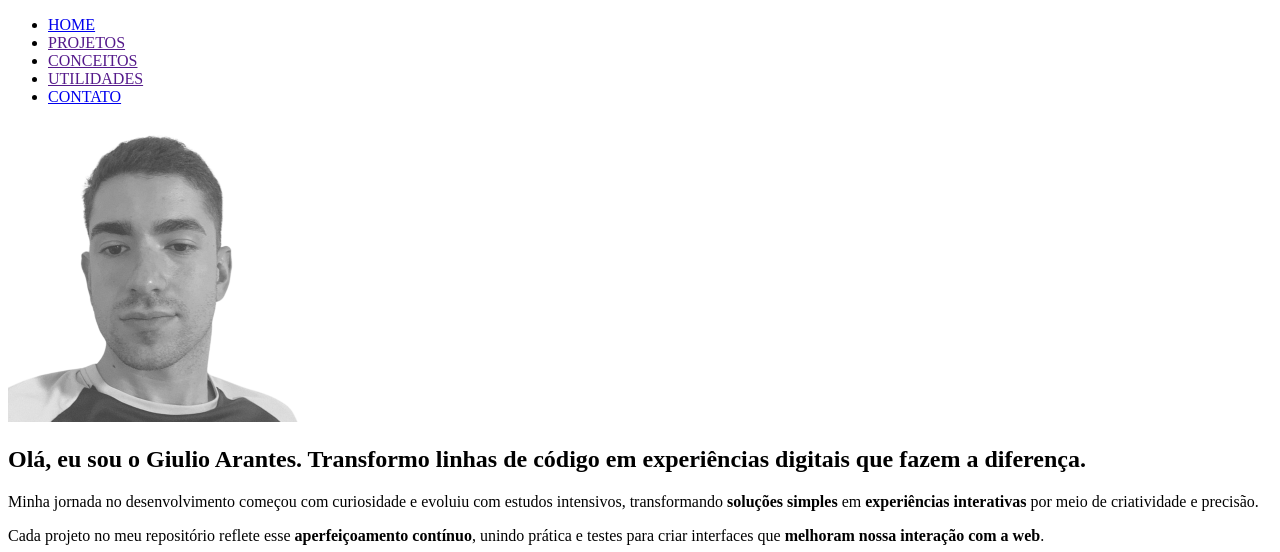
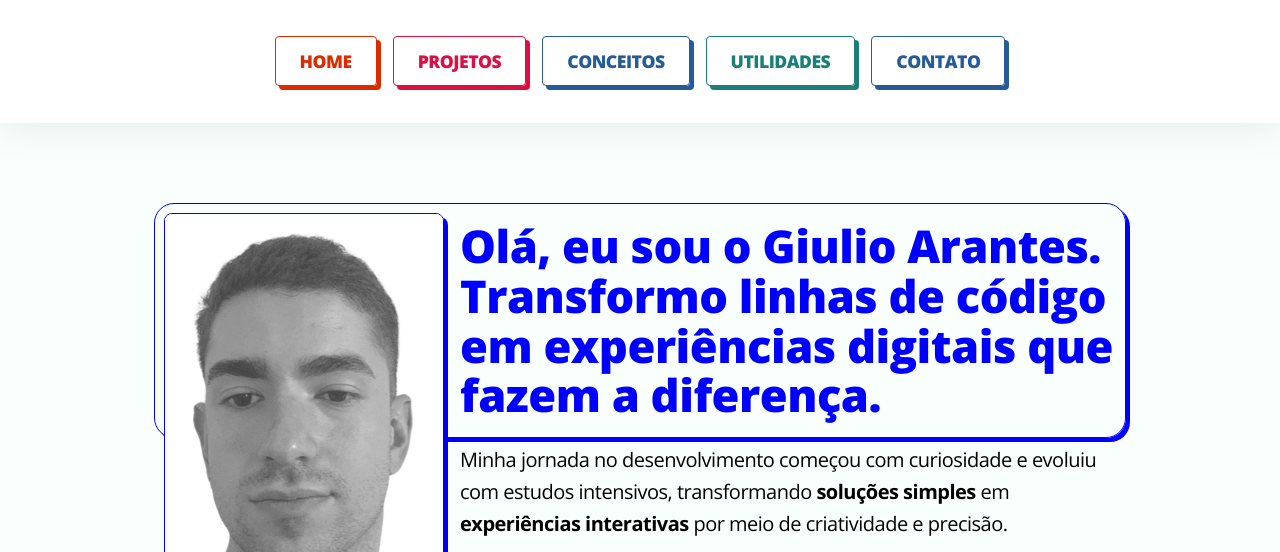
Before and after one commit to GiulioArantes/frontend-learning-hub, a website: page index.html in a window 1280 px wide. Shown: the top 552 px of the page. Drawn offline with nearby package versions, Linux system fonts and the light colour scheme; the site is published under a folder, as on GitHub Pages, so addresses that start at the root find nothing.

Commit message:
Update index.html

```diff
--- a/index.html
+++ b/index.html
@@ -19,7 +19,7 @@
     />
 
     <title>Giulio Arantes | Frontend Hub</title>
-    <link rel="stylesheet" href="/public/css/portfolio.css" />
+    <link rel="stylesheet" href="public/css/portfolio.css" />
     <link rel="preconnect" href="https://fonts.googleapis.com" />
     <link rel="preconnect" href="https://fonts.gstatic.com" crossorigin />
     <link
```
